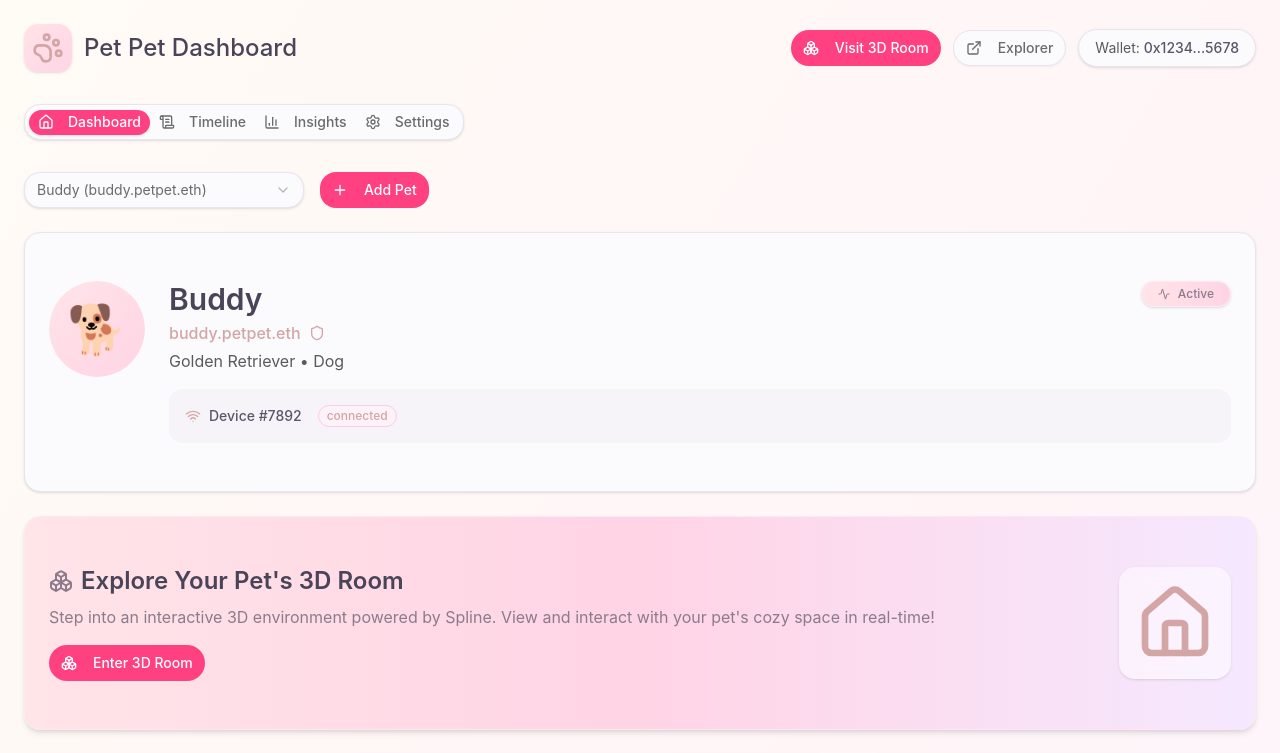
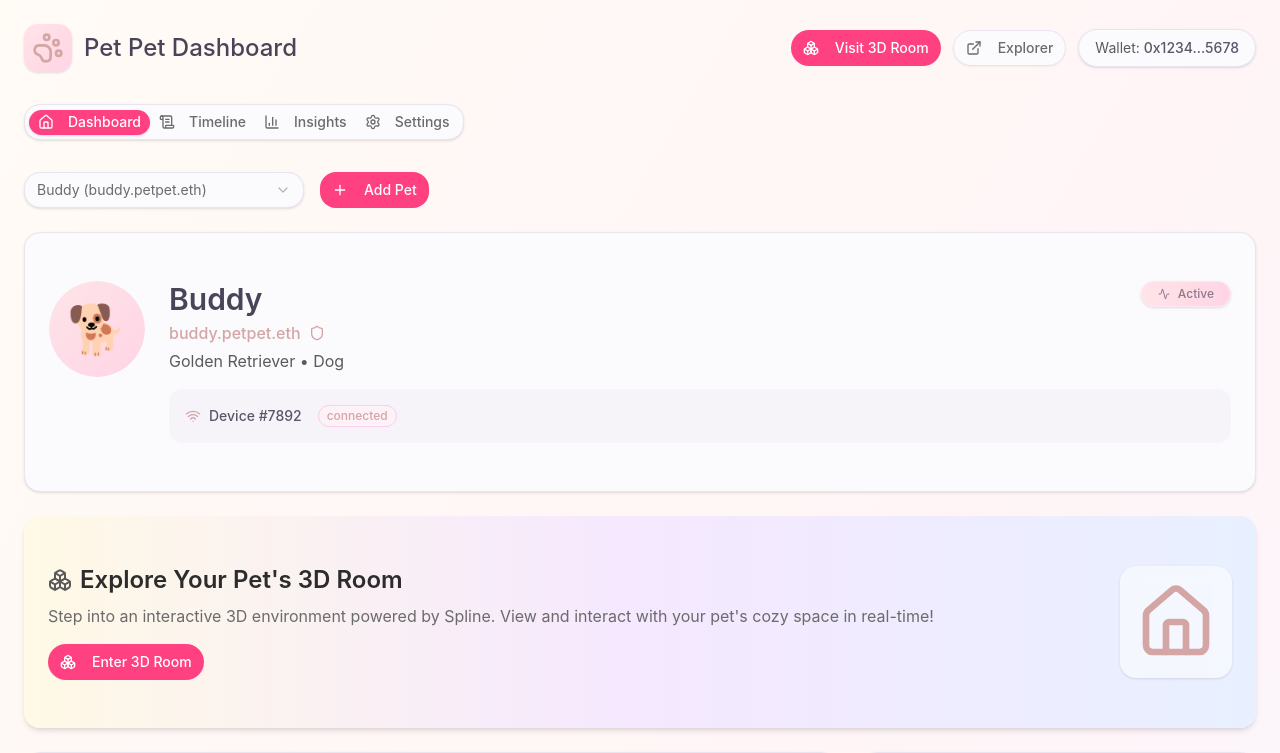
Before and after one commit to derek2403/pet-pet, a Next.js app: page /dashboard in a window 1280 px wide. Shown: the top 753 px of the page. Built offline with nearby package versions, Linux system fonts and the light colour scheme.

Commit message:
updated color scheme for featuredroom card

```diff
--- a/components/dashboard/FeaturedRoomCard.js
+++ b/components/dashboard/FeaturedRoomCard.js
@@ -9,15 +9,15 @@ import { Boxes, Home as HomeIcon } from "lucide-react";
  */
 export default function FeaturedRoomCard() {
   return (
-    <Card className="bg-gradient-to-r from-[#FFE4E8] via-[#FFD4E5] to-[#F5E8FF] border border-pink-100 rounded-2xl overflow-hidden shadow-md hover:shadow-xl hover:scale-[1.02] transition-all duration-300 animate-in fade-in slide-in-from-bottom-4 duration-700">
+    <Card className="bg-gradient-to-r from-[#FFF9E6] via-[#FFE4E8] via-[#F5E8FF] to-[#E8F0FF] border-0 rounded-2xl overflow-hidden shadow-md hover:shadow-xl hover:scale-[1.02] transition-all duration-300 animate-in fade-in slide-in-from-bottom-4 duration-700">
       <CardContent className="p-6">
         <div className="flex items-center justify-between">
           <div>
             <div className="flex items-center gap-2 mb-2">
-              <Boxes className="w-6 h-6 text-[#8B7B8B]" />
-              <h3 className="text-2xl font-semibold text-[#4A4458]">Explore Your Pet's 3D Room</h3>
+              <Boxes className="w-6 h-6 text-[#5A5A5A]" />
+              <h3 className="text-2xl font-semibold text-[#2C2C2C]">Explore Your Pet's 3D Room</h3>
             </div>
-            <p className="text-[#8B7B8B] mb-4">
+            <p className="text-[#6B6B6B] mb-4">
               Step into an interactive 3D environment powered by Spline. View and interact with your pet's cozy space in real-time!
             </p>
             <Link href="/room">
```
